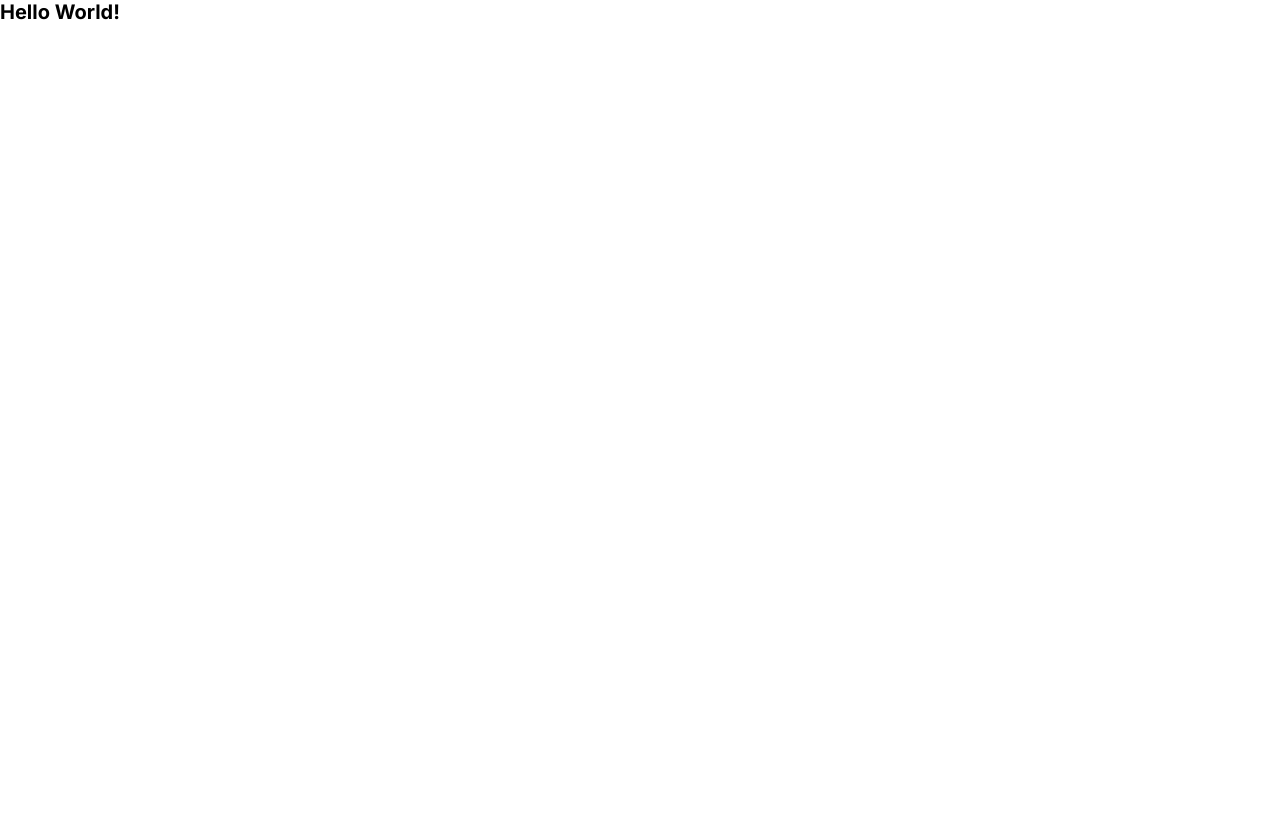
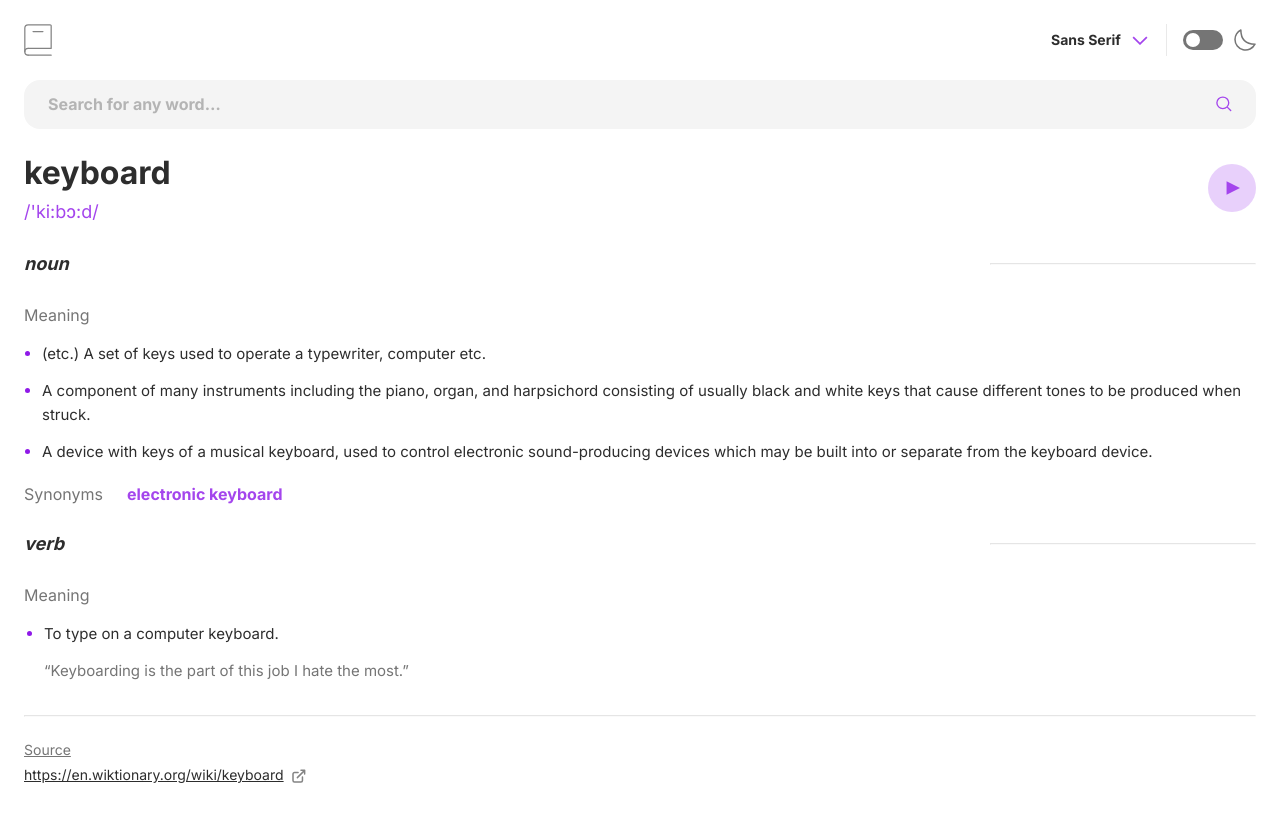
Before and after one commit to lomsadze123/dictionary-web-app, a React (Vite) app: page / in a window 1280 px wide. Shown: the top 822 px of the page. Before the commit the page ends 800 px from the top, so only its background shows below. Built offline with nearby package versions, Linux system fonts and the light colour scheme.

Commit message:
dictionary-web-app

```diff
--- a/src/App.tsx
+++ b/src/App.tsx
@@ -1,9 +1,21 @@
+import styled from "styled-components";
+import Header from "./components/Header";
+import SearchForm from "./components/SearchForm";
+
 function App() {
   return (
-    <div>
-      <h1>Hello World!</h1>
-    </div>
+    <Div>
+      <Header />
+      <SearchForm />
+    </Div>
   );
 }
 
 export default App;
+
+const Div = styled.div`
+  display: flex;
+  flex-direction: column;
+  align-items: center;
+  padding: 0 2.4rem;
+`;
--- /dev/null
+++ b/src/components/Header.tsx
@@ -0,0 +1,76 @@
+import styled from "styled-components";
+import logo from "../assets/logo.svg";
+import arrow from "../assets/icon-arrow-down.svg";
+
+const Header = () => {
+  return (
+    <HeaderContainer>
+      <img src={logo} alt="book logo" />
+      <article>
+        <div>
+          <button>Sans Serif</button>
+        </div>
+        <span></span>
+        <svg
+          xmlns="http://www.w3.org/2000/svg"
+          width="73"
+          height="22"
+          viewBox="0 0 73 22"
+          fill="none"
+        >
+          <rect y="1" width="40" height="20" rx="10" fill="#757575" />
+          <circle cx="10" cy="11" r="7" fill="white" />
+          <path
+            fillRule="evenodd"
+            clipRule="evenodd"
+            d="M52 10.449C51.9985 12.8283 52.8017 15.1383 54.2791 17.0033C55.7566 18.8683 57.8214 20.1788 60.138 20.7218C62.4545 21.2647 64.8866 21.0082 67.039 19.994C69.1912 18.9797 70.9373 17.2673 71.9931 15.1352C62.5442 15.1352 57.858 10.4479 57.858 1C56.0984 1.87311 54.6177 3.22033 53.5827 4.88981C52.5476 6.5593 51.9995 8.48469 52 10.449Z"
+            stroke="#757575"
+            strokeWidth="1.5"
+            strokeLinecap="round"
+            strokeLinejoin="round"
+          />
+        </svg>
+      </article>
+    </HeaderContainer>
+  );
+};
+
+export default Header;
+
+const HeaderContainer = styled.header`
+  margin: 2.4rem 0;
+  width: 100%;
+  justify-content: space-between;
+  &,
+  article {
+    align-items: center;
+    display: flex;
+  }
+  img {
+    max-width: 2.8055rem;
+    width: 100%;
+    height: auto;
+  }
+  div::after {
+    content: "ㅤ";
+    background: url(${arrow}) no-repeat center;
+    background-size: 1.6rem;
+    margin-left: 1rem;
+    padding: 0.5rem;
+  }
+  button {
+    border: 0;
+    background-color: transparent;
+    color: #2d2d2d;
+    font-size: 1.4rem;
+    font-weight: 700;
+    line-height: 2.4rem;
+  }
+  span {
+    display: block;
+    margin: 0 1.6rem;
+    width: 0.1rem;
+    height: 3.2rem;
+    background-color: #e9e9e9;
+  }
+`;
--- /dev/null
+++ b/src/components/Meaning.tsx
@@ -0,0 +1,67 @@
+import styled from "styled-components";
+
+const Meaning = () => {
+  return (
+    <Div>
+      <p>Meaning</p>
+      <ul>
+        <li>
+          (etc.) A set of keys used to operate a typewriter, computer etc.
+        </li>
+        <li>
+          A component of many instruments including the piano, organ, and
+          harpsichord consisting of usually black and white keys that cause
+          different tones to be produced when struck.
+        </li>
+        <li>
+          A device with keys of a musical keyboard, used to control electronic
+          sound-producing devices which may be built into or separate from the
+          keyboard device.
+        </li>
+      </ul>
+      <div>
+        <p>Synonyms</p>
+        <h2>electronic keyboard</h2>
+      </div>
+    </Div>
+  );
+};
+
+export default Meaning;
+
+const Div = styled.div`
+  p {
+    color: #757575;
+    font-size: 1.6rem;
+    font-weight: 400;
+    margin-bottom: 1.7rem;
+  }
+  ul {
+    padding-left: 1.8rem;
+  }
+  li {
+    color: #2d2d2d;
+    font-size: 1.5rem;
+    font-weight: 400;
+    line-height: 2.4rem;
+  }
+  li::marker {
+    color: #8f19e8;
+  }
+  li + li {
+    margin-top: 1.3rem;
+  }
+  h2 {
+    color: #a445ed;
+    font-size: 1.6rem;
+    font-weight: 700;
+  }
+  div {
+    display: flex;
+    gap: 2.4rem;
+    margin-top: 2rem;
+    p {
+      margin: 0;
+    }
+  }
+`;
--- /dev/null
+++ b/src/components/SearchForm.tsx
@@ -0,0 +1,50 @@
+import styled from "styled-components";
+import search from "../assets/icon-search.svg";
+import Word from "./Word";
+import Meaning from "./Meaning";
+import Verbs from "./Verbs";
+
+const SearchForm = () => {
+  return (
+    <Main>
+      <form>
+        <input type="text" placeholder="Search for any word…" />
+        <img src={search} alt="search bar icon" />
+      </form>
+      <Word />
+      <Meaning />
+      <Verbs />
+    </Main>
+  );
+};
+
+export default SearchForm;
+
+const Main = styled.main`
+  form {
+    width: 100%;
+    background-color: #f4f4f4;
+    border-radius: 1.6rem;
+    padding: 1.4rem 2.44rem 1.5rem 2.4rem;
+    display: flex;
+    justify-content: space-between;
+    gap: 3.3rem;
+  }
+  form img {
+    max-width: 1.555rem;
+    width: 100%;
+    height: auto;
+  }
+  input {
+    width: 100%;
+    border: 0;
+    outline: 0;
+    font-size: 1.6rem;
+    font-weight: 700;
+    color: #2d2d2d;
+    background-color: #f4f4f4;
+  }
+  input::placeholder {
+    opacity: 0.5;
+  }
+`;
--- /dev/null
+++ b/src/components/Verbs.tsx
@@ -0,0 +1,82 @@
+import styled from "styled-components";
+import { WordMean } from "./Word";
+import newWindow from "../assets/icon-new-window.svg";
+
+const Verbs = () => {
+  return (
+    <Div>
+      <WordMean>
+        <h2>verb</h2>
+        <hr />
+      </WordMean>
+      <p>Meaning</p>
+      <ul>
+        <li>To type on a computer keyboard.</li>
+        <p>“Keyboarding is the part of this job I hate the most.”</p>
+      </ul>
+      <hr />
+      <h3>Source</h3>
+      <span>
+        <a
+          href="https://en.wiktionary.org/wiki/keyboard"
+          target="_blank"
+          rel="noreferrer noopener"
+        >
+          https://en.wiktionary.org/wiki/keyboard
+        </a>
+      </span>
+    </Div>
+  );
+};
+
+export default Verbs;
+
+const Div = styled.div`
+  margin: 0 0 8.5rem 0;
+  p {
+    font-size: 1.6rem;
+    color: #757575;
+    font-weight: 400;
+    margin: 3.1rem 0 1.7rem 0;
+  }
+  ul {
+    padding-left: 2rem;
+  }
+  li::marker {
+    color: #8f19e8;
+  }
+  li,
+  ul p {
+    color: #2d2d2d;
+    font-size: 1.5rem;
+    font-weight: 400;
+    line-height: 2.4rem;
+  }
+  ul p {
+    color: #757575;
+    margin: 1.3rem 0 3.2rem 0;
+    font-size: 1.5rem;
+  }
+  hr {
+    opacity: 0.25;
+  }
+  h3,
+  a {
+    font-size: 1.4rem;
+    font-weight: 400;
+    color: #757575;
+    text-decoration: underline;
+    margin: 2.4rem 0 0.8rem 0;
+  }
+  a {
+    color: #2d2d2d;
+    margin: 0;
+  }
+  span::after {
+    content: "ㅤ";
+    background: url(${newWindow}) no-repeat center;
+    background-size: 1.4rem;
+    margin-left: 0.6rem;
+    padding: 0.5rem;
+  }
+`;
--- /dev/null
+++ b/src/components/Word.tsx
@@ -0,0 +1,67 @@
+import styled from "styled-components";
+import play from "../assets/icon-play.svg";
+const Word = () => {
+  return (
+    <Div>
+      <article>
+        <div>
+          <h1>keyboard</h1>
+          <p>/'ki:bɔ:d/</p>
+        </div>
+        <div>
+          <img src={play} alt="play sound" />
+        </div>
+      </article>
+      <WordMean>
+        <h2>noun</h2>
+        <hr />
+      </WordMean>
+    </Div>
+  );
+};
+
+export default Word;
+
+const Div = styled.div`
+  margin: 2.4rem 0 3.1rem 0;
+  article {
+    display: flex;
+    justify-content: space-between;
+    align-items: center;
+  }
+  h1 {
+    color: #2d2d2d;
+    font-size: 3.2rem;
+    font-weight: 700;
+    margin-bottom: 0.8rem;
+  }
+  p {
+    color: #a445ed;
+    font-size: 1.8rem;
+    font-weight: 400;
+    line-height: 2.4rem;
+  }
+  div img {
+    max-width: 4.8rem;
+    width: 100%;
+    height: auto;
+  }
+`;
+
+export const WordMean = styled.div`
+  display: flex;
+  justify-content: space-between;
+  align-items: center;
+  margin-top: 2.9rem;
+  hr {
+    max-width: 26.6rem;
+    width: 100%;
+    opacity: 0.25;
+  }
+  h2 {
+    color: #2d2d2d;
+    font-size: 1.8rem;
+    font-weight: 700;
+    font-style: italic;
+  }
+`;
```
Also changed, not shown: src/assets/icon-moon.svg (deleted).
